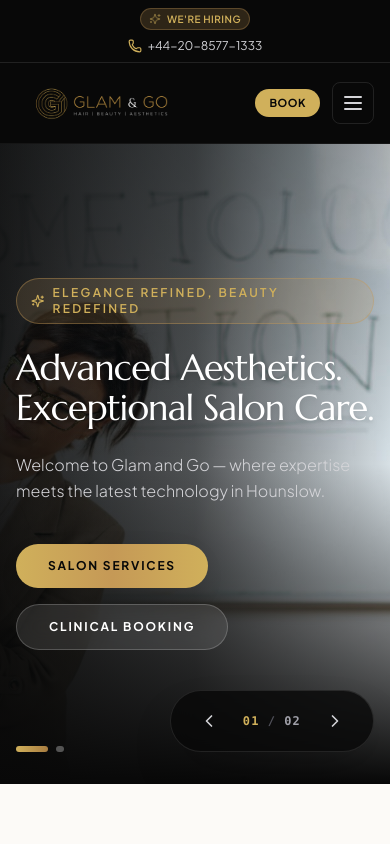
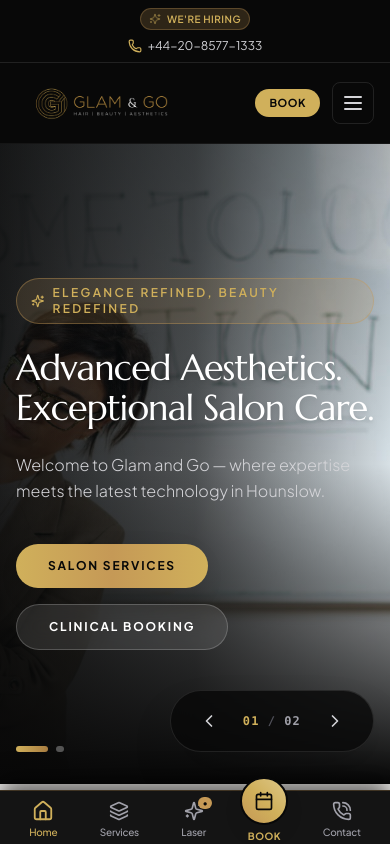
Before and after one commit to Arnav-Sharma437/Glam-Go-Salon, a Next.js app: page / in a window 390 px wide. Shown: the top 844 px of the page. Built offline with nearby package versions, Linux system fonts and the light colour scheme; a web font is replaced by a local one.

Commit message:
Make full website mobile app responsive with floating bottom navigation tab bar and safe-area support

```diff
--- a/src/app/globals.css
+++ b/src/app/globals.css
@@ -96,3 +96,20 @@ h1, h2, h3, h4, .font-serif {
 .pause-hover:hover .animate-marquee-continuous-fast {
   animation-play-state: paused;
 }
+
+/* Mobile App Native Feel Enhancements */
+.pb-safe {
+  padding-bottom: env(safe-area-inset-bottom, 16px);
+}
+
+@media (max-width: 768px) {
+  /* Prevent blue tap highlights and enhance mobile touch fluidity */
+  * {
+    -webkit-tap-highlight-color: transparent;
+  }
+
+  /* Smooth scrolling across iOS and Android browsers */
+  html {
+    -webkit-overflow-scrolling: touch;
+  }
+}
--- a/src/app/layout.tsx
+++ b/src/app/layout.tsx
@@ -3,6 +3,7 @@ import "./globals.css";
 import TopBar from "@/components/layout/TopBar";
 import Navbar from "@/components/layout/Navbar";
 import Footer from "@/components/layout/Footer";
+import MobileAppTabBar from "@/components/layout/MobileAppTabBar";
 import { SITE_INFO } from "@/data/siteContent";
 
 export const metadata: Metadata = {
@@ -57,11 +58,12 @@ export default function RootLayout({
 }>) {
   return (
     <html lang="en" className="scroll-smooth">
-      <body className="min-h-screen flex flex-col bg-cream-50 text-noir-950 antialiased selection:bg-gold-500 selection:text-noir-950">
+      <body className="min-h-screen flex flex-col bg-cream-50 text-noir-950 antialiased selection:bg-gold-500 selection:text-noir-950 pb-16 md:pb-0">
         <TopBar />
         <Navbar />
         <main className="flex-1">{children}</main>
         <Footer />
+        <MobileAppTabBar />
       </body>
     </html>
   );
--- /dev/null
+++ b/src/components/layout/MobileAppTabBar.tsx
@@ -0,0 +1,104 @@
+"use client";
+
+import React from "react";
+import Link from "next/link";
+import { usePathname } from "next/navigation";
+import {
+  Home,
+  Sparkles,
+  Layers,
+  Calendar,
+  PhoneCall,
+} from "lucide-react";
+
+export default function MobileAppTabBar() {
+  const pathname = usePathname();
+
+  const tabs = [
+    {
+      label: "Home",
+      href: "/",
+      icon: Home,
+      isActive: pathname === "/",
+    },
+    {
+      label: "Services",
+      href: "/services",
+      icon: Layers,
+      isActive: pathname.startsWith("/services"),
+    },
+    {
+      label: "Laser",
+      href: "/laser-hair-removal",
+      icon: Sparkles,
+      isActive: pathname === "/laser-hair-removal",
+      badge: "Special",
+    },
+    {
+      label: "Book",
+      href: "/book",
+      icon: Calendar,
+      isActive: pathname === "/book",
+      isPrimary: true,
+    },
+    {
+      label: "Contact",
+      href: "/contact",
+      icon: PhoneCall,
+      isActive: pathname === "/contact",
+    },
+  ];
+
+  return (
+    <div className="md:hidden fixed bottom-0 left-0 right-0 z-50 bg-noir-950/95 backdrop-blur-xl border-t border-gold-500/25 px-2 py-1.5 pb-safe shadow-[0_-10px_25px_rgba(0,0,0,0.6)]">
+      <div className="flex items-center justify-around">
+        {tabs.map((tab) => {
+          const Icon = tab.icon;
+
+          if (tab.isPrimary) {
+            return (
+              <Link
+                key={tab.label}
+                href={tab.href}
+                className="flex flex-col items-center justify-center -mt-5 relative group"
+              >
+                <div className="w-12 h-12 rounded-full bg-gradient-to-tr from-gold-500 via-gold-400 to-gold-300 text-noir-950 flex items-center justify-center shadow-luxury border-2 border-noir-950 active:scale-95 transition-transform">
+                  <Icon className="w-5 h-5 text-noir-950" />
+                </div>
+                <span className="text-[10px] font-bold uppercase tracking-wider text-gold-400 mt-1">
+                  {tab.label}
+                </span>
+              </Link>
+            );
+          }
+
+          return (
+            <Link
+              key={tab.label}
+              href={tab.href}
+              className={`flex flex-col items-center justify-center py-1 px-2 relative transition-all duration-200 active:scale-95 ${
+                tab.isActive ? "text-gold-400" : "text-zinc-400 hover:text-zinc-200"
+              }`}
+            >
+              <div className="relative">
+                <Icon className={`w-5 h-5 ${tab.isActive ? "text-gold-400 scale-110" : "text-zinc-400"}`} />
+                {tab.badge && (
+                  <span className="absolute -top-1 -right-2 bg-gold-500 text-noir-950 text-[8px] font-extrabold px-1 rounded-full uppercase">
+                    •
+                  </span>
+                )}
+              </div>
+              <span
+                className={`text-[10px] font-medium tracking-tight mt-1 ${
+                  tab.isActive ? "text-gold-400 font-bold" : "text-zinc-400"
+                }`}
+              >
+                {tab.label}
+              </span>
+            </Link>
+          );
+        })}
+      </div>
+    </div>
+  );
+}
```
